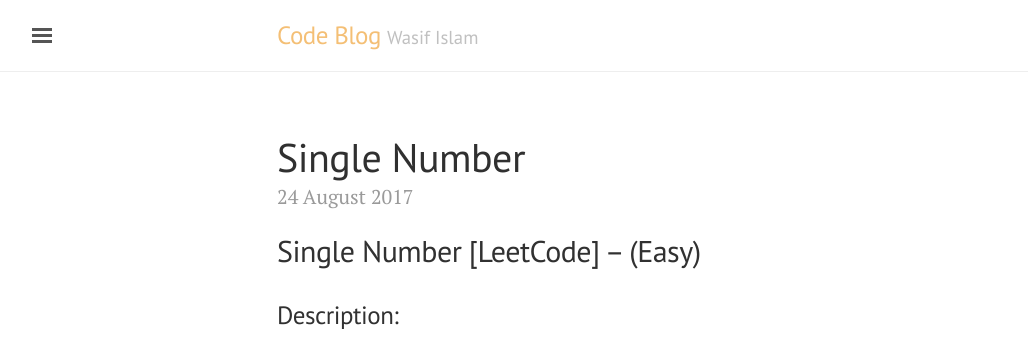
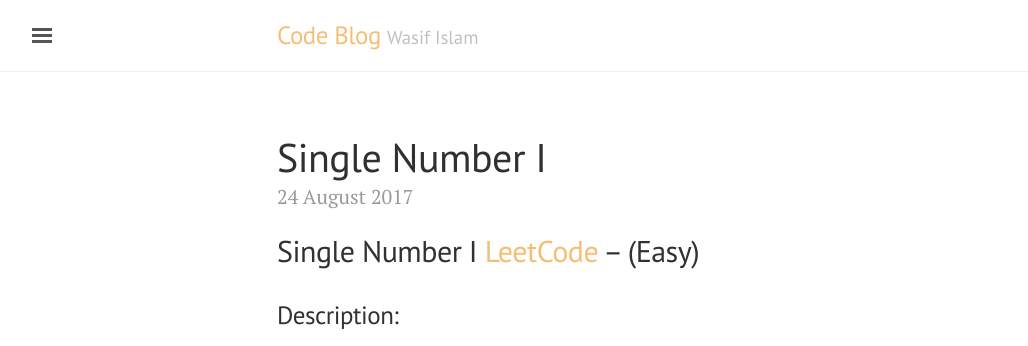
Before and after one commit to washifu/CodeBlog, a Jekyll site: the page built from _posts/2017-08-24-Single_Number_I.md, in a window 1280 px wide. Shown: the top 346 px of the page, without its empty margins (3-1031 px from the left). Built offline with Jekyll 4.4.1, drawn with Linux system fonts in a browser that asks for light colours; comment, search, counter and statistics services are not loaded; part of the change alters nothing that is shown.

```diff
--- a/_posts/2017-08-24-Single_Number.md
+++ b/_posts/2017-08-24-Single_Number_I.md
@@ -1,10 +1,10 @@
 ---
 layout: post
-title: Single Number
+title: Single Number I
 comments: true
 ---
 
-## Single Number [LeetCode] -- (Easy)
+## Single Number I [LeetCode](https://leetcode.com/problems/single-number/description/) -- (Easy)
 
 ### Description:
 Given an array of integers, every element appears *twice* except for one. Find that single one.
```
